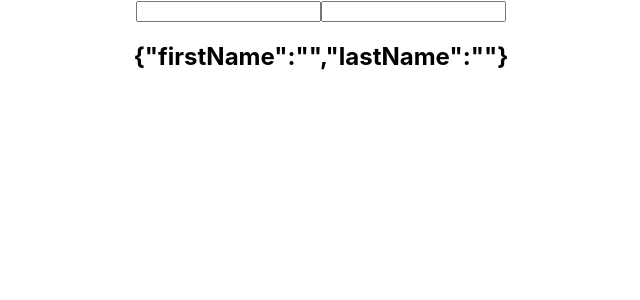
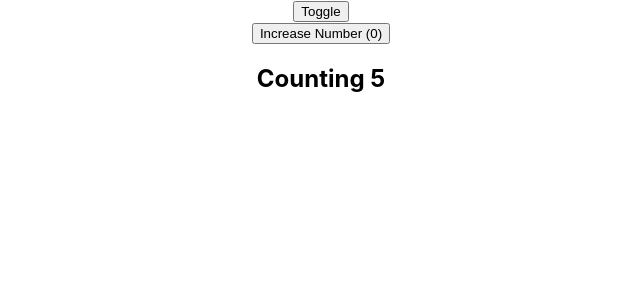
Before and after one commit to HollyT85/react-intro, a React (Create React App) app in the folder my-app/: page / in a window 1280 px wide. Shown: the top 300 px of the page, without its empty margins (319-959 px from the left). Built offline with nearby package versions, Linux system fonts and the light colour scheme.

Commit message:
useeffect

```diff
--- a/my-app/src/App.js
+++ b/my-app/src/App.js
@@ -1,9 +1,9 @@
 import "./App.css";
-import UseStateWithObjects from "./components/UseStateWithObjects";
+import USeEffectCounterContainer from "./components/USeEffectCounterContainer";
 
 function App() {
   return <div className="App">
-      <UseStateWithObjects />
+      <USeEffectCounterContainer />
   </div>;
 }
 
--- /dev/null
+++ b/my-app/src/components/USeEffectCounterContainer.js
@@ -0,0 +1,18 @@
+import React, {useState} from 'react'
+import UseEffectCounter from './UseEffectCounter'
+
+function USeEffectCounterContainer() {
+    const [display, setDisplay] = useState(true)
+    return (
+    <div>
+        <button onClick={() => {
+            setDisplay(!display)
+        }}>
+            Toggle
+        </button>
+        {display && <UseEffectCounter />}
+    </div>
+    )
+}
+
+export default USeEffectCounterContainer
--- /dev/null
+++ b/my-app/src/components/UseEffectCounter.js
@@ -0,0 +1,35 @@
+import React, {useState, useEffect} from 'react'
+
+function UseEffectCounter() {
+    const [count, setCount] = useState(0)
+    const [time, setTime] = useState(0)
+
+    useEffect(() => {
+        document.title = count
+    }, [count])
+
+    useEffect(() => {
+        console.log('creating timer')
+        const interval = setInterval(() => {
+            console.log('Interval executed')
+            setTime(time => time + 1)
+        }, 1000)
+        return () => {
+            console.log('cleaning cleaning')
+            clearInterval(interval)
+        }
+    }, [])
+
+    return (
+    <div>
+        <button onClick={
+            () => setCount(count => count + 1)
+        }>
+            Increase Number ({count})
+        </button>
+        <h2>Counting {time}</h2>
+    </div>
+    )
+}
+
+export default UseEffectCounter
```
